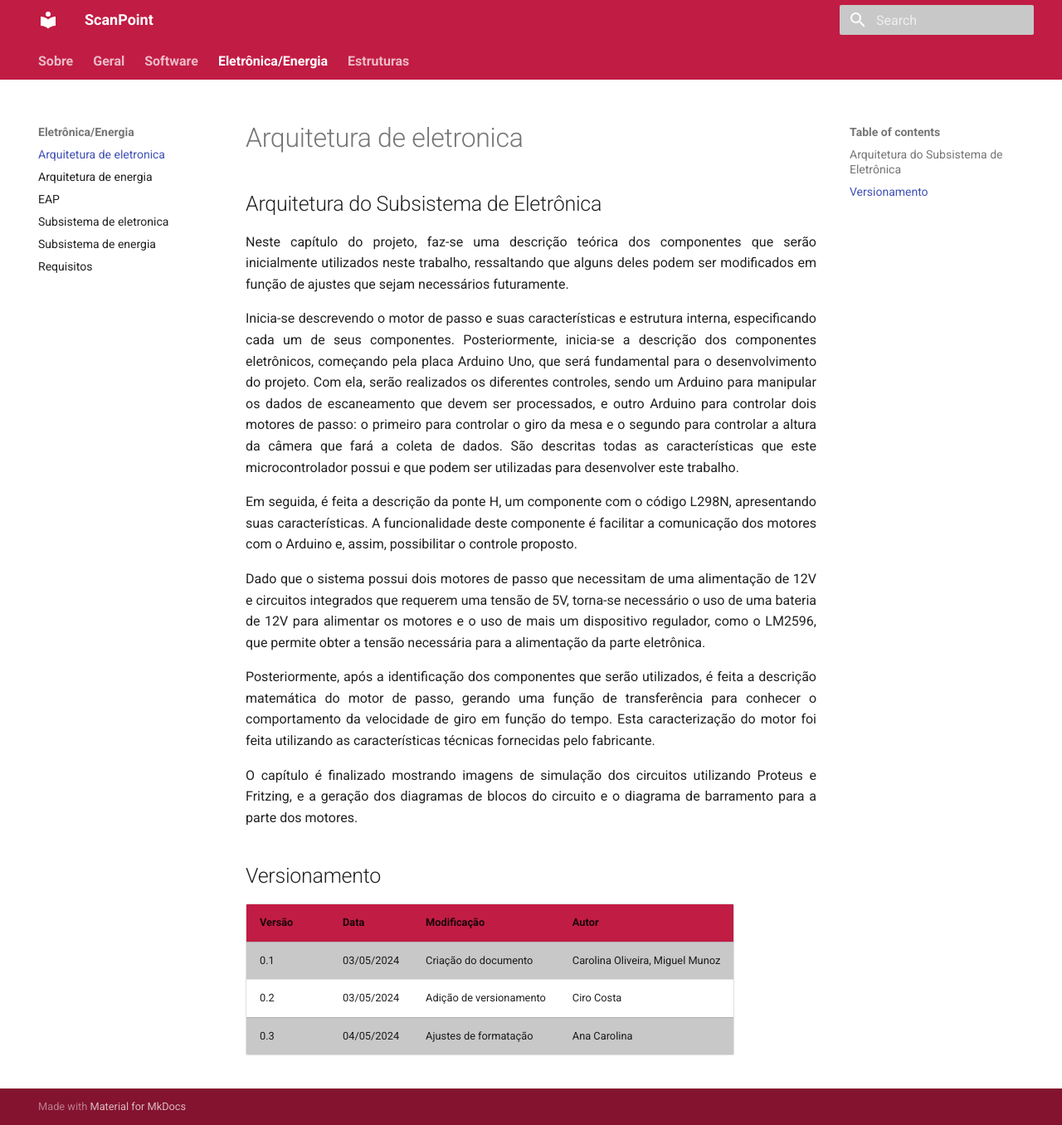
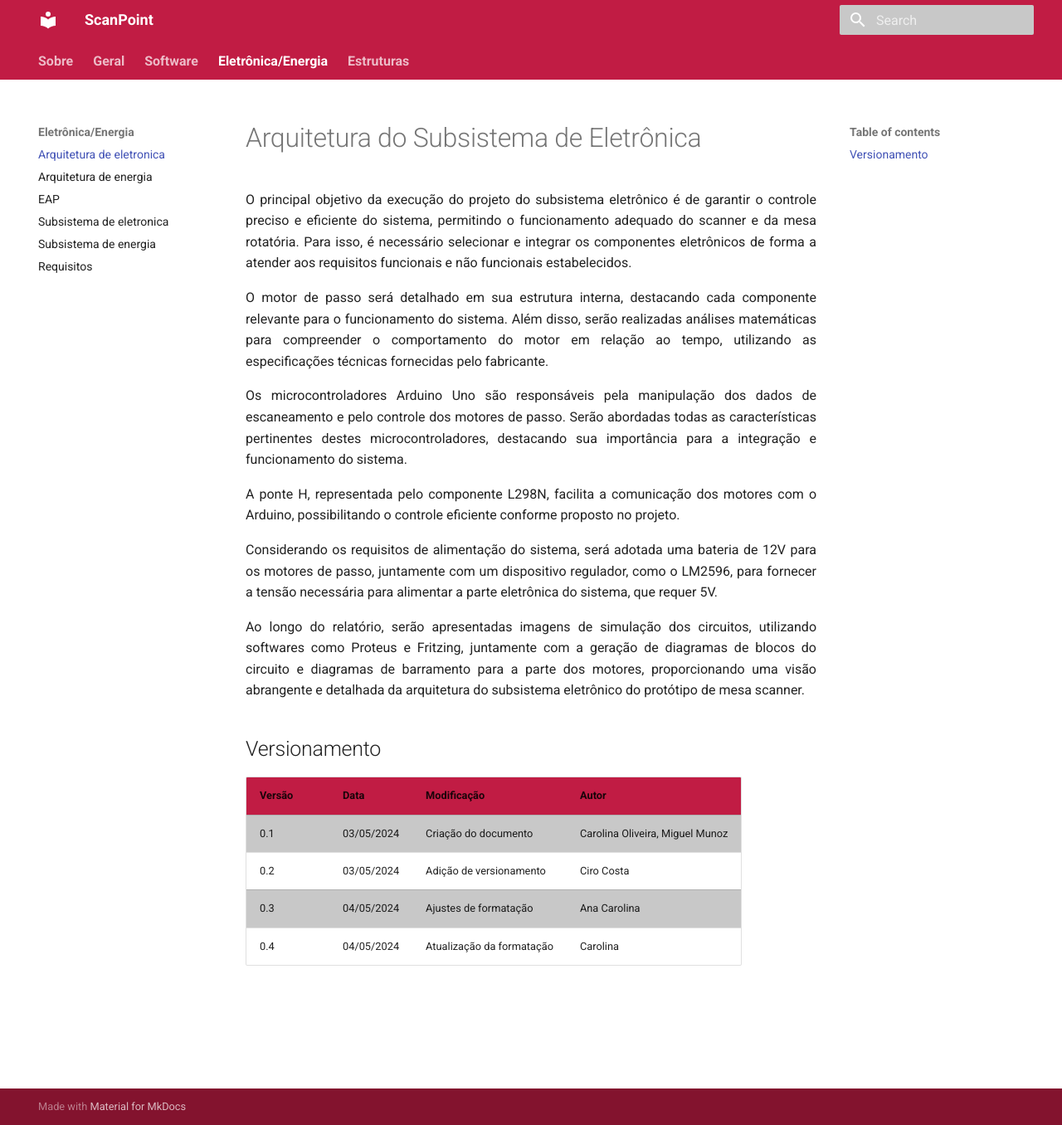
Before and after one commit to Calcioft/ScanPoint, an MkDocs documentation site: the page built from docs/eletronica-energia/arquitetura_eletronica.md, in a window 1280 px wide and 1356 px high. Shown: the whole window at 83% size. Built offline with MkDocs 1.6.1 and Material for MkDocs 9.7.7, drawn with Linux system fonts in a browser that asks for light colours.

Commit message:
Atualização da formatação

```diff
--- a/docs/eletronica-energia/arquitetura_eletronica.md
+++ b/docs/eletronica-energia/arquitetura_eletronica.md
@@ -1,16 +1,28 @@
-## Arquitetura do Subsistema de Eletrônica
+# Arquitetura do Subsistema de Eletrônica
 
-<p style="text-align:justify;"> Neste capítulo do projeto, faz-se uma descrição teórica dos componentes que serão inicialmente utilizados neste trabalho, ressaltando que alguns deles podem ser modificados em função de ajustes que sejam necessários futuramente. </p>
+<p style="text-align:justify;">
+O principal objetivo da execução do projeto do subsistema eletrônico é de garantir o controle preciso e eficiente do sistema, permitindo o funcionamento adequado do scanner e da mesa rotatória. Para isso, é necessário selecionar e integrar os componentes eletrônicos de forma a atender aos requisitos funcionais e não funcionais estabelecidos.
+</p>
 
-<p style="text-align:justify;"> Inicia-se descrevendo o motor de passo e suas características e estrutura interna, especificando cada um de seus componentes. Posteriormente, inicia-se a descrição dos componentes eletrônicos, começando pela placa Arduino Uno, que será fundamental para o desenvolvimento do projeto. Com ela, serão realizados os diferentes controles, sendo um Arduino para manipular os dados de escaneamento que devem ser processados, e outro Arduino para controlar dois motores de passo: o primeiro para controlar o giro da mesa e o segundo para controlar a altura da câmera que fará a coleta de dados. São descritas todas as características que este microcontrolador possui e que podem ser utilizadas para desenvolver este trabalho. </p>
+<p style="text-align:justify;">
+O motor de passo será detalhado em sua estrutura interna, destacando cada componente relevante para o funcionamento do sistema. Além disso, serão realizadas análises matemáticas para compreender o comportamento do motor em relação ao tempo, utilizando as especificações técnicas fornecidas pelo fabricante.
+</p>
 
-<p style="text-align:justify;"> Em seguida, é feita a descrição da ponte H, um componente com o código L298N, apresentando suas características. A funcionalidade deste componente é facilitar a comunicação dos motores com o Arduino e, assim, possibilitar o controle proposto. </p>
+<p style="text-align:justify;">
+Os microcontroladores Arduino Uno são responsáveis pela manipulação dos dados de escaneamento e pelo controle dos motores de passo. Serão abordadas todas as características pertinentes destes microcontroladores, destacando sua importância para a integração e funcionamento do sistema.
+</p>
 
-<p style="text-align:justify;"> Dado que o sistema possui dois motores de passo que necessitam de uma alimentação de 12V e circuitos integrados que requerem uma tensão de 5V, torna-se necessário o uso de uma bateria de 12V para alimentar os motores e o uso de mais um dispositivo regulador, como o LM2596, que permite obter a tensão necessária para a alimentação da parte eletrônica. </p>
+<p style="text-align:justify;">
+A ponte H, representada pelo componente L298N, facilita a comunicação dos motores com o Arduino, possibilitando o controle eficiente conforme proposto no projeto.
+</p>
 
-<p style="text-align:justify;"> Posteriormente, após a identificação dos componentes que serão utilizados, é feita a descrição matemática do motor de passo, gerando uma função de transferência para conhecer o comportamento da velocidade de giro em função do tempo. Esta caracterização do motor foi feita utilizando as características técnicas fornecidas pelo fabricante. </p>
+<p style="text-align:justify;">
+Considerando os requisitos de alimentação do sistema, será adotada uma bateria de 12V para os motores de passo, juntamente com um dispositivo regulador, como o LM2596, para fornecer a tensão necessária para alimentar a parte eletrônica do sistema, que requer 5V.
+</p>
 
-<p style="text-align:justify;"> O capítulo é finalizado mostrando imagens de simulação dos circuitos utilizando Proteus e Fritzing, e a geração dos diagramas de blocos do circuito e o diagrama de barramento para a parte dos motores.</p>
+<p style="text-align:justify;">
+Ao longo do relatório, serão apresentadas imagens de simulação dos circuitos, utilizando softwares como Proteus e Fritzing, juntamente com a geração de diagramas de blocos do circuito e diagramas de barramento para a parte dos motores, proporcionando uma visão abrangente e detalhada da arquitetura do subsistema eletrônico do protótipo de mesa scanner.
+</p>
 
 ## Versionamento
 
@@ -19,3 +31,4 @@
 | 0.1    | 03/05/2024 | Criação do documento    | Carolina Oliveira, Miguel Munoz |
 | 0.2    | 03/05/2024 | Adição de versionamento | Ciro Costa  |
 | 0.3    | 04/05/2024 | Ajustes de formatação | Ana Carolina |
+| 0.4    | 04/05/2024 | Atualização da formatação | Carolina |
```
